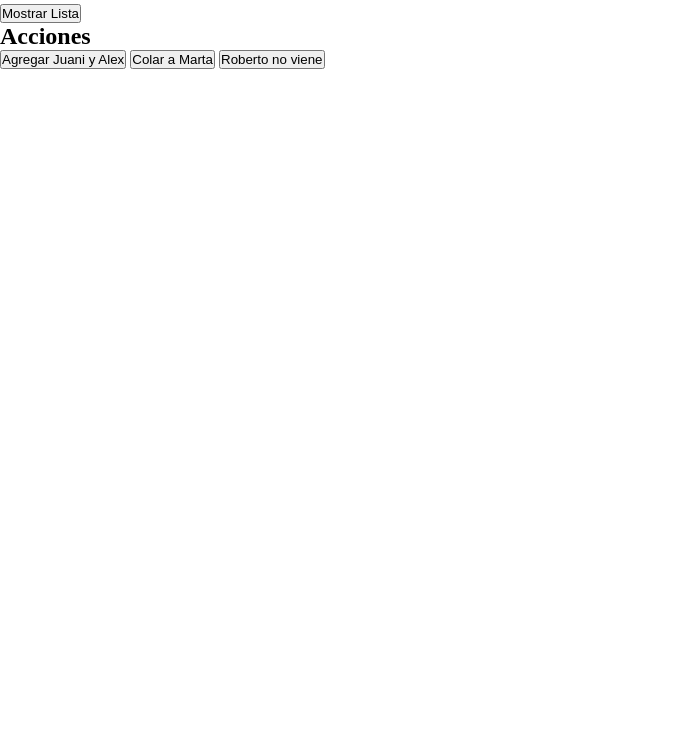
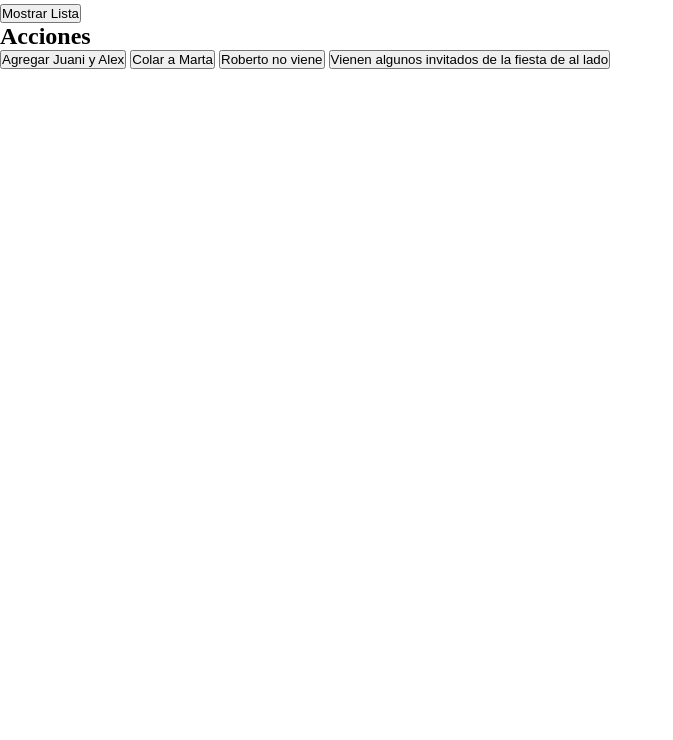
Before and after one commit to Dapamo81/ListaInvitados, a plain HTML site: page index.html in a window 1280 px wide. Shown: the part 60-800 px from the top of the page, without its empty margins (0-673 px from the left). Drawn offline with Linux system fonts and the light colour scheme.

Commit message:
se agrega la funcion añadir

```diff
--- a/index.html
+++ b/index.html
@@ -25,6 +25,7 @@
             <button onclick="agregar()">Agregar Juani y Alex</button>
             <button onclick="colar()">Colar a Marta</button>
             <button onclick="quitar()">Roberto no viene</button>
+            <button onclick="añadir()">Vienen algunos invitados de la fiesta de al lado</button>
         </div>
 
 
--- a/js/funcion.js
+++ b/js/funcion.js
@@ -37,3 +37,10 @@ function quitar(){
         alert('Roberto no esta en la lista');
     }
 }
+
+function añadir(){
+    const nuevos =["Juan", "Rafa", "Anais", "Lis"];
+    invitados = invitados.concat(nuevos);
+    alert("Se han añadido invitados de la fiesta de al lado.");
+    mostrarLista();
+}
```
